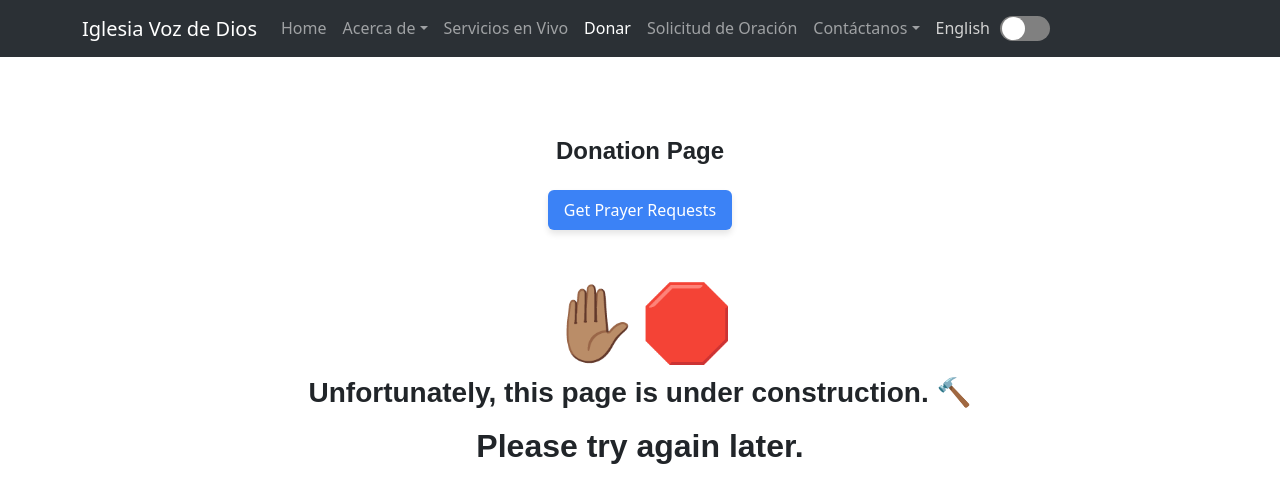
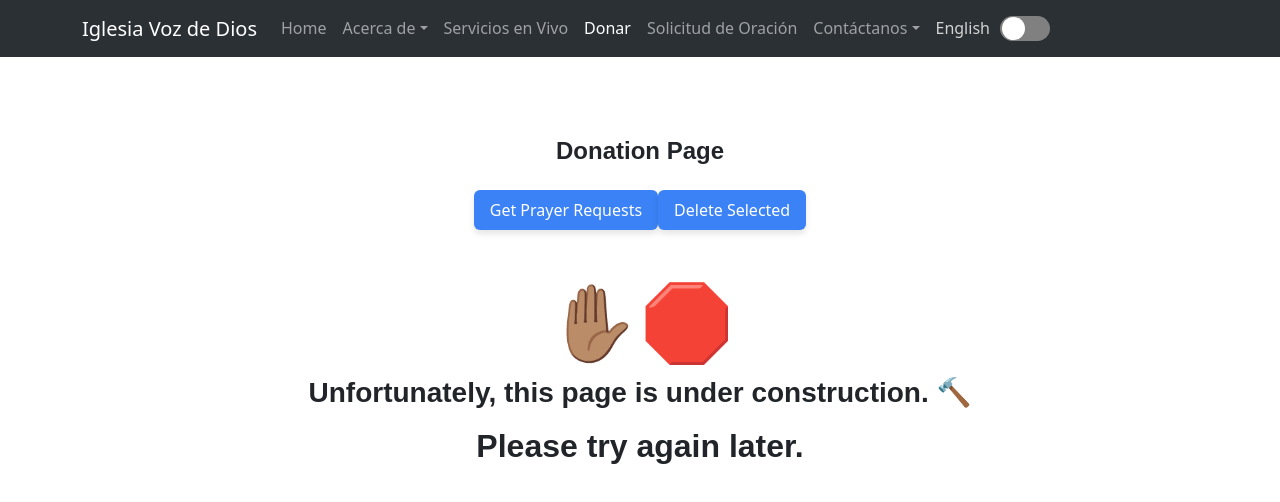
Before and after one commit to josuecaztro/IVDD-Final-Website, a React (Create React App) app in the folder front-End/: page /donate in a window 1280 px wide. Shown: the top 502 px of the page. Built offline with nearby package versions, Linux system fonts and the light colour scheme; a web font is replaced by a local one.

Commit message:
added id endpoint

```diff
--- a/front-End/src/components/Admin/Messages/MessageList.css
+++ b/front-End/src/components/Admin/Messages/MessageList.css
@@ -2,7 +2,8 @@
     padding: 16px;
 }
 
-.get-button {
+.get-button,
+.delete-button {
     margin-bottom: 16px;
     padding: 8px 16px;
     background-color: #3b82f6;
@@ -39,6 +40,11 @@
     transition: box-shadow 0.3s;
 }
 
+.data-item.highlighted {
+    border: 2px solid yellow;
+}
+
+
 .data-item:hover {
     box-shadow: 0 4px 8px rgba(0, 0, 0, 0.2);
 }
--- a/front-End/src/components/Admin/Messages/MessageList.js
+++ b/front-End/src/components/Admin/Messages/MessageList.js
@@ -5,6 +5,7 @@ const MessageList = () => {
     const [data, setData] = useState([]);
     const [loading, setLoading] = useState(false);
     const [error, setError] = useState(null);
+    const [selectedId, setSelectedId] = useState(null);  // Track selected item ID
 
     const fetchData = async () => {
         setLoading(true);
@@ -23,6 +24,31 @@ const MessageList = () => {
         }
     };
 
+    const handleSelect = (id) => {
+        // Set the ID of the selected item
+        setSelectedId(id === selectedId ? null : id); // Toggle selection
+        console.log(selectedId);
+    };
+
+    const deletePrayerRequest = async (id) => {
+        if (!id) {
+            alert('Please select a prayer request to delete.');
+            return;
+        }
+        try {
+            const response = await fetch(`https://iglesiavozdedios.net/api/prayer-request-forms/${id}`, {
+                method: 'DELETE',
+            });
+            if (!response.ok) {
+                throw new Error('Failed to delete the request');
+            }
+            // Remove the deleted item from the state
+            setData((prevData) => prevData.filter(item => item.id !== id));
+            setSelectedId(null);  // Reset the selection after deletion
+        } catch (err) {
+            setError(err.message);
+        }
+    };
 
     return (
         <div className="data-list-container">
@@ -36,9 +62,22 @@ const MessageList = () => {
             {loading && <p>Loading...</p>}
             {error && <p className="error-message">{error}</p>}
 
+            {/* Add a Delete button */}
+            <button
+                onClick={() => deletePrayerRequest(selectedId)}
+                className="delete-button"
+                disabled={!selectedId}  // Disable if no item is selected
+            >
+                Delete Selected
+            </button>
+
             <ul className="data-list">
-                {data.map((item, index) => (
-                    <li key={index} className="data-item">
+                {data.map((item) => (
+                    <li
+                        key={item.id}
+                        className={`data-item ${item.id === selectedId ? 'highlighted' : ''}`}  // Highlight selected item
+                        onClick={() => handleSelect(item.id)}  // Select item on click
+                    >
                         <h2 className="item-names">{item.firstName} {item.lastName}</h2>
                         <p className="data-phone-num">Phone #: {item.phoneNumber}</p>
                         <p className="data-pr">{item.messageBody}</p>
```
Also changed, not shown: 1 other file (tests, documents, lock files or other folders).
